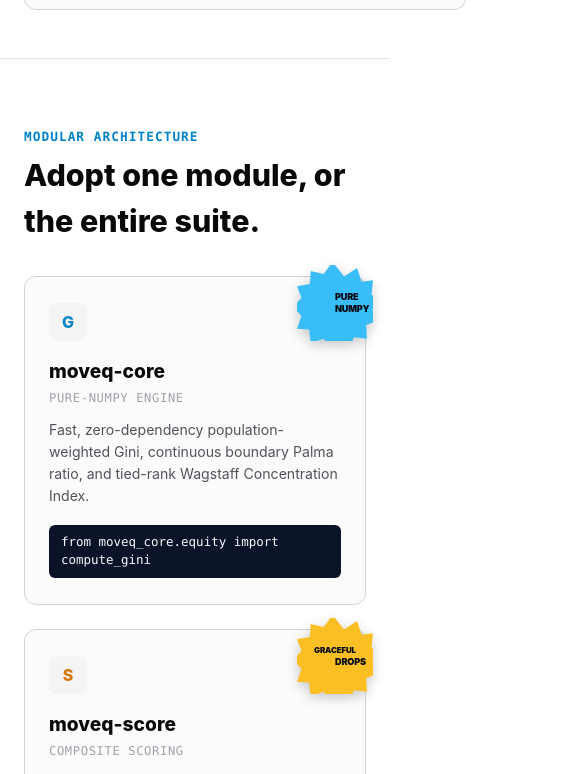
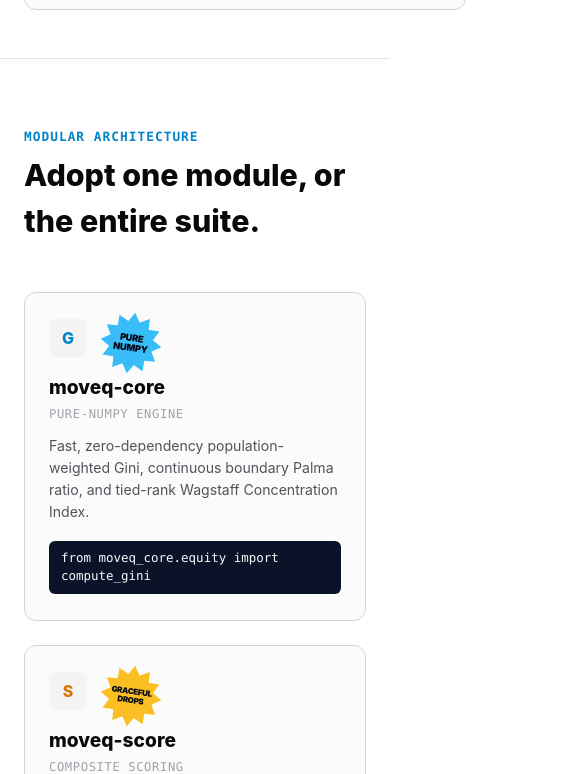
Before and after one commit to SVamseekar/moveq, a website: page website/index.html in a window 390 px wide. Shown: the part 1226-2000 px from the top of the page, 585 px wide, since content can reach past the window. Drawn offline with Linux system fonts and the light colour scheme; no server answers.

Commit message:
fix: render module stamps as even 12-point stars
Replace the overflowing SVG polygons with a clip-path starburst so
the color badges keep a regular shape on desktop and mobile.

```diff
--- a/website/assets/css/theme.css
+++ b/website/assets/css/theme.css
@@ -291,6 +291,7 @@ kbd {
   letter-spacing: -0.03em;
   color: var(--text-fg);
   margin-bottom: 20px;
+  overflow-wrap: break-word;
 }
 
 .hero-subtitle {
@@ -588,10 +589,14 @@ kbd {
   display: grid;
   grid-template-columns: repeat(auto-fit, minmax(260px, 1fr));
   gap: 24px;
+  padding-top: 16px;
+  overflow: visible;
 }
 
 .tool-card {
   position: relative;
+  isolation: isolate;
+  overflow: visible;
   background-color: var(--bg-surface);
   border: 1px solid var(--border-rule);
   border-radius: 12px;
@@ -609,21 +614,101 @@ kbd {
 /* Vector Starburst Sticker Stamp */
 .stamp-wrapper {
   position: absolute;
-  top: -12px;
-  right: -8px;
-  width: 76px;
-  height: 76px;
+  top: 10px;
+  right: 10px;
+  left: auto;
+  z-index: 2;
+  width: 84px;
+  height: 84px;
   pointer-events: none;
-  filter: drop-shadow(0 4px 6px rgba(0, 0, 0, 0.2));
   transform: rotate(10deg);
   transition: transform 0.3s ease;
-  transform: none;
-  transition: transform 0.2s ease;
+}
+
+.stamp-seal {
+  width: 100%;
+  height: 100%;
+  display: flex;
+  align-items: center;
+  justify-content: center;
+  text-align: center;
+  padding: 10px 8px;
+  font-size: 0.58rem;
+  font-weight: 900;
+  letter-spacing: -0.03em;
+  line-height: 1.08;
+  text-transform: uppercase;
+  color: #030712;
+  clip-path: polygon(
+    50.00% 5.00%,
+    58.41% 18.61%,
+    72.50% 11.03%,
+    72.98% 27.02%,
+    88.97% 27.50%,
+    81.39% 41.59%,
+    95.00% 50.00%,
+    81.39% 58.41%,
+    88.97% 72.50%,
+    72.98% 72.98%,
+    72.50% 88.97%,
+    58.41% 81.39%,
+    50.00% 95.00%,
+    41.59% 81.39%,
+    27.50% 88.97%,
+    27.02% 72.98%,
+    11.03% 72.50%,
+    18.61% 58.41%,
+    5.00% 50.00%,
+    18.61% 41.59%,
+    11.03% 27.50%,
+    27.02% 27.02%,
+    27.50% 11.03%,
+    41.59% 18.61%
+  );
+}
+
+.stamp-seal.stamp-tight {
+  font-size: 0.5rem;
+  letter-spacing: -0.04em;
+}
+
+.stamp-metro {
+  background-color: #38bdf8;
+}
+
+.stamp-amber {
+  background-color: #fbbf24;
+}
+
+.stamp-purple {
+  background-color: #a78bfa;
+}
+
+.stamp-emerald {
+  background-color: #34d399;
 }
 
 .tool-card:hover .stamp-wrapper {
-  transform: rotate(18deg) scale(1.08);
-  transform: scale(1.06);
+  transform: rotate(16deg) scale(1.06);
+}
+
+@media (max-width: 720px) {
+  .stamp-wrapper {
+    top: 16px;
+    left: 72px;
+    right: auto;
+    width: 68px;
+    height: 68px;
+    transform: rotate(8deg);
+  }
+
+  .tool-card:hover .stamp-wrapper {
+    transform: rotate(12deg) scale(1.05);
+  }
+
+  .nav-item span {
+    display: none;
+  }
 }
 
 .tool-badge {
--- a/website/index.html
+++ b/website/index.html
@@ -214,16 +214,8 @@
       <div class="tools-grid">
         <!-- Tool 1: moveq-core -->
         <div class="tool-card">
-          <div class="stamp-wrapper">
-            <svg viewBox="0 0 100 100" width="100%" height="100%">
-              <polygon
-                points="50,0 62,15 79,4 85,22 100,20 98,39 110,48 99,58 107,73 91,79 92,97 75,95 69,110 54,100 44,110 35,97 18,103 16,85 0,84 6,67 -5,55 6,43 0,28 17,25 18,8 35,12 44,0"
-                fill="#38bdf8" />
-              <text x="50" y="46" font-family="-apple-system, sans-serif" font-size="12" font-weight="900" <text x="50"
-                fill="#030712" letter-spacing="-0.02em">PURE</text>
-              <text x="50" y="62" font-family="-apple-system, sans-serif" font-size="12" font-weight="900" <text x="50"
-                fill="#030712" letter-spacing="-0.02em">NUMPY</text>
-            </svg>
+          <div class="stamp-wrapper" aria-hidden="true">
+            <div class="stamp-seal stamp-metro">PURE<br>NUMPY</div>
           </div>
           <div class="tool-badge">G</div>
           <h3 class="tool-name">moveq-core</h3>
@@ -237,16 +229,8 @@
 
         <!-- Tool 2: moveq-score -->
         <div class="tool-card">
-          <div class="stamp-wrapper">
-            <svg viewBox="0 0 100 100" width="100%" height="100%">
-              <polygon
-                points="50,0 62,15 79,4 85,22 100,20 98,39 110,48 99,58 107,73 91,79 92,97 75,95 69,110 54,100 44,110 35,97 18,103 16,85 0,84 6,67 -5,55 6,43 0,28 17,25 18,8 35,12 44,0"
-                fill="#fbbf24" />
-              <text x="50" y="46" font-family="-apple-system, sans-serif" font-size="10.5" font-weight="900" <text
-                text-anchor="middle" fill="#030712" letter-spacing="-0.02em">GRACEFUL</text>
-              <text x="50" y="62" font-family="-apple-system, sans-serif" font-size="12" font-weight="900" <text x="50"
-                fill="#030712" letter-spacing="-0.02em">DROPS</text>
-            </svg>
+          <div class="stamp-wrapper" aria-hidden="true">
+            <div class="stamp-seal stamp-amber stamp-tight">GRACEFUL<br>DROPS</div>
           </div>
           <div class="tool-badge" style="color: var(--accent-amber);">S</div>
           <h3 class="tool-name">moveq-score</h3>
@@ -260,16 +244,8 @@
 
         <!-- Tool 3: moveq-catalogue -->
         <div class="tool-card">
-          <div class="stamp-wrapper">
-            <svg viewBox="0 0 100 100" width="100%" height="100%">
-              <polygon
-                points="50,0 62,15 79,4 85,22 100,20 98,39 110,48 99,58 107,73 91,79 92,97 75,95 69,110 54,100 44,110 35,97 18,103 16,85 0,84 6,67 -5,55 6,43 0,28 17,25 18,8 35,12 44,0"
-                fill="#a78bfa" />
-              <text x="50" y="46" font-family="-apple-system, sans-serif" font-size="11" font-weight="900" <text x="50"
-                fill="#030712" letter-spacing="-0.02em">ZERO</text>
-              <text x="50" y="62" font-family="-apple-system, sans-serif" font-size="12" font-weight="900" <text x="50"
-                fill="#030712" letter-spacing="-0.02em">DRIFT</text>
-            </svg>
+          <div class="stamp-wrapper" aria-hidden="true">
+            <div class="stamp-seal stamp-purple">ZERO<br>DRIFT</div>
           </div>
           <div class="tool-badge" style="color: var(--accent-purple);">H</div>
           <h3 class="tool-name">moveq-catalogue</h3>
@@ -283,16 +259,8 @@
 
         <!-- Tool 4: moveq-cli -->
         <div class="tool-card">
-          <div class="stamp-wrapper">
-            <svg viewBox="0 0 100 100" width="100%" height="100%">
-              <polygon
-                points="50,0 62,15 79,4 85,22 100,20 98,39 110,48 99,58 107,73 91,79 92,97 75,95 69,110 54,100 44,110 35,97 18,103 16,85 0,84 6,67 -5,55 6,43 0,28 17,25 18,8 35,12 44,0"
-                fill="#34d399" />
-              <text x="50" y="46" font-family="-apple-system, sans-serif" font-size="10.5" font-weight="900" <text
-                text-anchor="middle" fill="#030712" letter-spacing="-0.02em">PIPELINE</text>
-              <text x="50" y="62" font-family="-apple-system, sans-serif" font-size="12" font-weight="900" <text x="50"
-                fill="#030712" letter-spacing="-0.02em">READY</text>
-            </svg>
+          <div class="stamp-wrapper" aria-hidden="true">
+            <div class="stamp-seal stamp-emerald stamp-tight">PIPELINE<br>READY</div>
           </div>
           <div class="tool-badge" style="color: var(--accent-emerald);">CLI</div>
           <h3 class="tool-name">moveq-cli</h3>
```
Also changed, not shown: website/docs/cli/index.html (+5 -0 lines), 1 other file.
